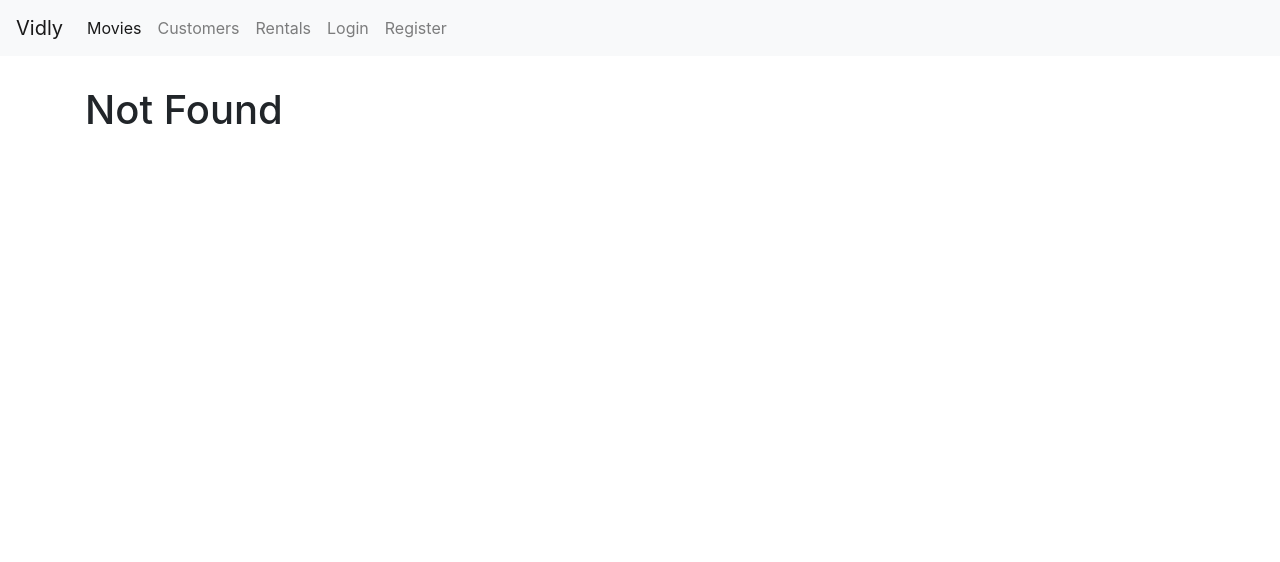
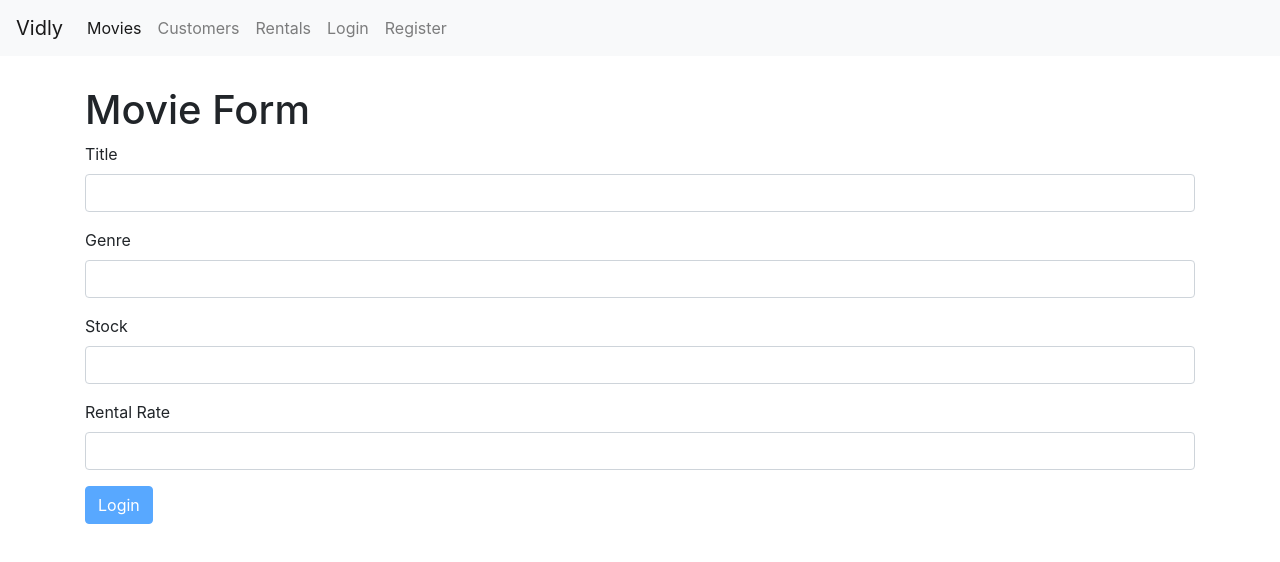
Before and after one commit to StevenVC-P/Videly, a React (Create React App) app: page /movies/5b21ca3eeb7f6fbccd471816 in a window 1280 px wide. Before the commit this address had no page. Shown: the top 562 px of the page. Built offline with nearby package versions, Linux system fonts and the light colour scheme.

Commit message:
MovieForm changed from class compenent to functional component

```diff
--- a/src/App.js
+++ b/src/App.js
@@ -5,7 +5,7 @@ import Customers from "./components/customers";
 import Rentals from "./components/rentals";
 import NotFound from "./components/notFound";
 import NavBar from "./components/navbar";
-// import MovieForm from "./components/movieForm.jsx";
+import MovieForm from "./components/movieForm.jsx";
 import LoginForm from './components/loginForm';
 import RegisterForm from "./components/registerForm.jsx";
 import './App.css';
@@ -19,7 +19,7 @@ class App extends Component {
             <Routes>
               <Route path="/login" element={ <LoginForm/> } />
               <Route path="/register" element={ <RegisterForm/> } />
-              {/* <Route path="/movies/:id" element={ <MovieForm/> } /> */}
+              <Route path="/movies/:id" element={ <MovieForm/> } />
               <Route path="/movies" element={ <Movies /> } />
               <Route path="/customers" element={ <Customers /> } />
               <Route path="/rentals" element= { <Rentals />} />
--- a/src/components/movieForm.jsx
+++ b/src/components/movieForm.jsx
@@ -1,27 +1,20 @@
-import React, {Component} from 'react';
+import React, {useState} from 'react';
 import Joi from 'joi-browser';
 import Form from './common/form';
-import { getMovie,saveMovie } from '../services/fakeMovieService';
-import { getGenres } from '../services/fakeGenreService';
+// import { getMovie,saveMovie } from '../services/fakeMovieService';
+// import { getGenres } from '../services/fakeGenreService';
 // import { useParams, useNavigation } from 'react-router-dom';
 
 // function withParams(Component) {
 //     return props => <Component {...props} params={useParams()} />
 // }
 
-class MovieForm extends Form {
-    state = {
-        data: {
-            title: '',
-            genreId: '',
-            numberInStock: '',
-            dailyRentalRate: ''
-        },
-        genres: [],
-        errors: {}
-    }
+const MovieForm = () => {
+    const [data, setData] = useState ({title: "", genreId: "", numberInStock: "", dailyRentalRate: ""})
+    const [genres, setGenres] = useState([])
+    const [errors, setErrors] = useState({})
 
-    schema = {
+    const schema = {
         _id: Joi.string(),
         title: Joi.string()
             .required()
@@ -41,48 +34,72 @@ class MovieForm extends Form {
             .label("Daily Rental Rate")
     };
 
-    componentDidMount() {
-        const genres = getGenres();
-        this.setState({genres})
+    const inputList = [
+        {name:"title", label: "Title", value: data.title},
+        {name:"genreId", label: "Genre", value: data.genreId},
+        {name:"numberInStock", label:"Stock", value: data.numberInStock},
+        {name:"dailyRentalRate", label:"Rental Rate", value: data.dailyRentalRate}
+    ]
 
-        const movieId = this.props.params;
-        if (movieId=== "new") return;
+// class MovieForm extends Form {
+//     state = {
+//         data: {
+//             title: '',
+//             genreId: '',
+//             numberInStock: '',
+//             dailyRentalRate: ''
+//         },
+//         genres: [],
+//         errors: {}
+//     }
 
-        const movie = getMovie(movieId);
-        if (!movie) return ("/not-found")
 
-        this.setState({data: this.mapToViewModel(movie) });
+
+    // componentDidMount() {
+    //     const genres = getGenres();
+    //     this.setState({genres})
+
+    //     const movieId = this.props.params;
+    //     if (movieId=== "new") return;
+
+    //     const movie = getMovie(movieId);
+    //     if (!movie) return ("/not-found")
+
+    //     this.setState({data: this.mapToViewModel(movie) });
+    // }
+
+    // mapToViewModel(movie) {
+    //     return {
+    //         _id: movie._id,
+    //         title: movie.title,
+    //         genreId: movie.genre._id,
+    //         numberInStock: movie.numberInStock,
+    //         dailyRentalRate: movie.dailyRentalRate
+    //     };
+    // }
+
+    const doSubmit = () => {
+        console.log("Submitted")
+        // saveMovie(this.state.data);
     }
 
-    mapToViewModel(movie) {
-        return {
-            _id: movie._id,
-            title: movie.title,
-            genreId: movie.genre._id,
-            numberInStock: movie.numberInStock,
-            dailyRentalRate: movie.dailyRentalRate
-        };
-    }
+    return (
+        <div>
+            <h1>Movie Form</h1>
+            <Form
+            inputList={inputList}
+            data ={data}
+            setData={setData}
+            genres={genres}
+            setGenres={setGenres}
+            errors={errors}
+            setErrors={setErrors}
+            schema={schema}
+            doSubmit={doSubmit}
+            label="Login"/>
+        </div>
+    )
 
-    doSubmit = () => {
-        saveMovie(this.state.data);
-    }
-
-    render () {
-
-        return (
-            <div>
-                <h1>Movie Form</h1>
-                <form onSubmit={this.handleSubmit}>
-                    {this.renderInput('title', 'Title')}
-                    {this.renderInput('genre', 'Genre', this.state.genres)}
-                    {this.renderInput('numberInStock', 'Number in Stock', "number")}
-                    {this.renderInput('dailyRentalRate', 'Rate')}
-                    {this.renderButton('Save')}
-                </form>
-            </div>
-        )
-    };
 }
 
 export default MovieForm;
```
